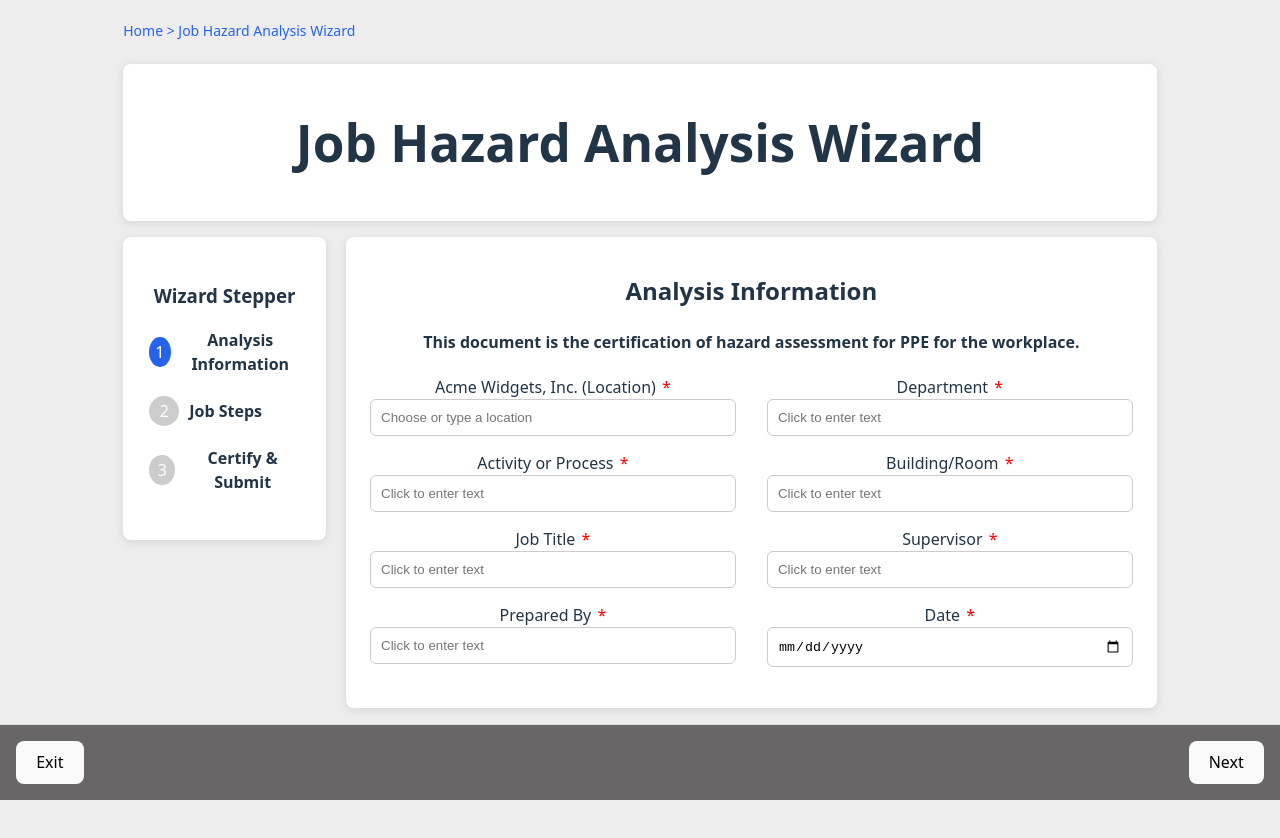
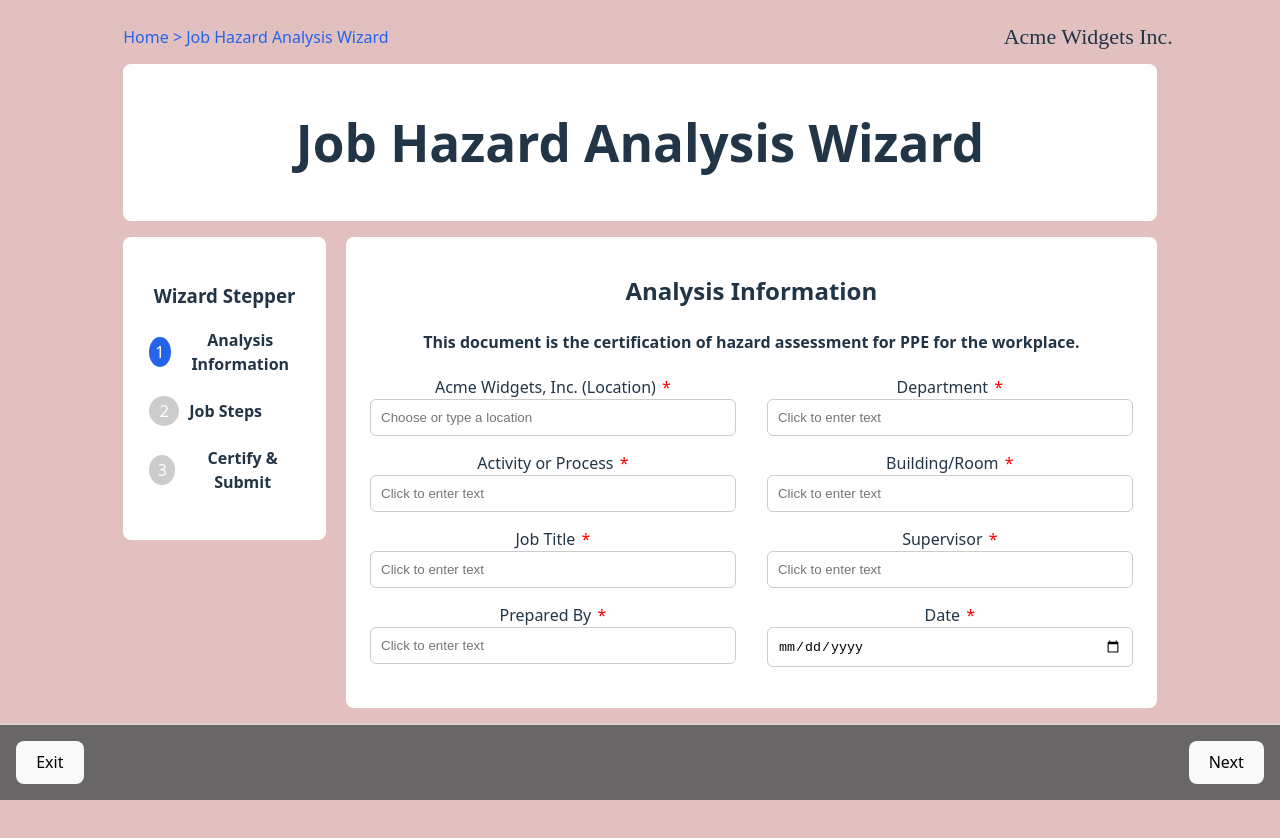
Before and after one commit to cdkillinger02/Job-Hazard-Analysis, a React (Vite) app in the folder jha-frontend/: page /jha/new in a window 1280 px wide. Shown: the top 838 px of the page. Built offline with nearby package versions, Linux system fonts and the light colour scheme; what @react-pdf/renderer would draw is missing.

Commit message:
Adding background color and design

```diff
--- a/jha-frontend/src/App.css
+++ b/jha-frontend/src/App.css
@@ -5,7 +5,7 @@
   text-align: center;
   height: 100%;
   min-height: 100vh;
-  background-color: #eeeded;
+  background-color: #e2c0c0;
 }
 
 .page {
@@ -15,7 +15,7 @@
   text-align: center;
   min-height: 100vh;
   height: 100%;
-  background-color: #eeeded;
+  background-color: #e2c0c0;
 }
 
 .loader {
@@ -64,17 +64,32 @@ label.required::after {
 
 .modal {
   border-radius: 8px;
-    padding: 16px;
-    margin-bottom: 16px;
-    box-shadow: 0 2px 8px rgba(0,0,0,0.1);
-    background-color: #fff;
+  padding: 16px;
+  margin-bottom: 16px;
+  box-shadow: 1 2px 8px rgba(0, 0, 0, 0.1);
+  background-color: #fff;
 }
 
 .breadcrumbs {
+  font-size: 16px;
+  color: #2563eb;
+}
+
+.top-bar {
   position: absolute;
   top: 20px;
-  font-size: 14px;
-  color: #2563eb;
+  display: flex;
+  margin: 0 auto;
+  justify-content: space-between;
+  align-items: center;
+  width: 82%;
+}
+
+.title {
+  font-family: "Brush Script MT", "Lucida Handwriting", cursive;
+  font-size: 22px;
+  font-weight: 500;
+  margin-left: auto;
 }
 
 footer {
--- a/jha-frontend/src/pages/JHAEdit.jsx
+++ b/jha-frontend/src/pages/JHAEdit.jsx
@@ -157,17 +157,15 @@ export default function JHAEdit(props) {
 
     return (
         <>
-            <div>
-                <nav className="breadcrumbs">
-                    <span
-                        style={{ color: "#2563eb", cursor: "pointer" }}
-                        onClick={() => navigate("/")}
-                    >
-                        Home &gt;
-                    </span>{" "}
-                    <span>Job Hazard Analysis Wizard</span>
-                </nav>
-            </div >
+            <div className="top-bar">
+                <nav className="breadcrumbs"><span
+                    style={{ color: "#2563eb", cursor: "pointer" }}
+                    onClick={() => navigate("/")}
+                >
+                    Home &gt;
+                </span>{" "}<span>Job Hazard Analysis Wizard</span></nav>
+                <div className="title">Acme Widgets Inc.</div>
+            </div>
 
             <div className='modal'>
                 <h1>Job Hazard Analysis Wizard</h1>
--- a/jha-frontend/src/pages/JHAList.jsx
+++ b/jha-frontend/src/pages/JHAList.jsx
@@ -29,8 +29,7 @@ export default function JHAList() {
         let search = searchValue?.toLowerCase();
         return (
           jha.jobTitle?.toLowerCase().includes(search) ||
-          jha.preparedBy?.toLowerCase().includes(search) ||
-          jha.steps?.includes(search)
+          jha.preparedBy?.toLowerCase().includes(search)
         );
       })
     );
@@ -50,9 +49,6 @@ export default function JHAList() {
     }
   };
 
-  const indexOfLast = currentPage * rowsPerPage;
-  const indexOfFirst = indexOfLast - rowsPerPage;
-  const currentJHAs = jhas.slice(indexOfFirst, indexOfLast);
   const totalPages = Math.ceil(jhas.length / rowsPerPage);
 
   const goToPage = (page) => {
@@ -62,12 +58,9 @@ export default function JHAList() {
 
   return (
     <>
-      <div>
-        <nav className="breadcrumbs">
-          <span style={{ color: "#2563eb", cursor: "pointer" }} onClick={() => navigate("/")}>
-            Home &gt;
-          </span>
-        </nav>
+      <div className="top-bar">
+        <nav className="breadcrumbs">Home &gt;</nav>
+        <div className="title">Acme Widgets Inc.</div>
       </div>
 
       <div
@@ -97,7 +90,7 @@ export default function JHAList() {
               style={{
                 backgroundColor: "#7eb8fa",
                 color: "#fff",
-                border: "1px solid #ccc",
+                border: "1px solid #000000",
                 borderRadius: "6px",
                 cursor: "pointer",
               }}
@@ -114,7 +107,6 @@ export default function JHAList() {
             placeholder="Search..."
             onChange={(e) => setSearchValue(e.target.value)}
             className='form-input'
-            border='1'
           />
         </div>
 
@@ -127,7 +119,7 @@ export default function JHAList() {
               <th>Actions</th>
             </tr>
           </thead>
-          <tbody>
+          <tbody style={{ backgroundColor: "#f4f4f4" }}>
             {filteredValues.length === 0 ? (
               <tr>
                 <td colSpan="4" style={{ textAlign: "center", padding: "20px" }}>
@@ -142,12 +134,12 @@ export default function JHAList() {
                   <td>{jha.steps?.length || 0}</td>
                   <td>
                     <Link to={`/jha/${jha.id}/edit`}>
-                      <button style={{ marginRight: "10px" }}>Edit</button>
+                      <button style={{ marginRight: "10px", border: "1px solid #000000", }}>Edit</button>
                     </Link>
                     <Link to={`/jha/${jha.id}/view`}>
-                      <button style={{ marginRight: "10px" }}>View</button>
+                      <button style={{ marginRight: "10px", border: "1px solid #000000", }}>View</button>
                     </Link>
-                    <button onClick={() => handleDelete(jha.id)} style={{ backgroundColor: "#eb8c8c", color: "#fff" }}>
+                    <button onClick={() => handleDelete(jha.id)} style={{ backgroundColor: "#eb8c8c", color: "#fff", border: "1px solid #000000", }}>
                       Delete
                     </button>
                   </td>
--- a/jha-frontend/src/pages/JHAView.jsx
+++ b/jha-frontend/src/pages/JHAView.jsx
@@ -74,17 +74,15 @@ export default function JHAView(props) {
 
     return (
         <>
-            <div>
-                <nav className="breadcrumbs">
-                    <span
-                        style={{ color: "#2563eb", cursor: "pointer" }}
-                        onClick={() => navigate("/")}
-                    >
-                        Home &gt;
-                    </span>{" "}
-                    <span>Job Hazard Analysis Wizard</span>
-                </nav>
-            </div >
+            <div className="top-bar">
+                <nav className="breadcrumbs"><span
+                    style={{ color: "#2563eb", cursor: "pointer" }}
+                    onClick={() => navigate("/")}
+                >
+                    Home &gt;
+                </span>{" "}<span>Job Hazard Analysis Wizard</span></nav>
+                <div className="title">Acme Widgets Inc.</div>
+            </div>
 
             <div className='modal'>
                 <h1>Job Hazard Analysis Wizard</h1>
@@ -103,7 +101,7 @@ export default function JHAView(props) {
                         <footer>
                             <button type="button" style={{ margin: '6px' }} onClick={() => navigate("/")}>Return</button>
                             <button type="button" style={{ margin: '6px' }} onClick={handleExport}>
-                                Export
+                                Export PDF
                             </button>
                         </footer>
                     </>
```
